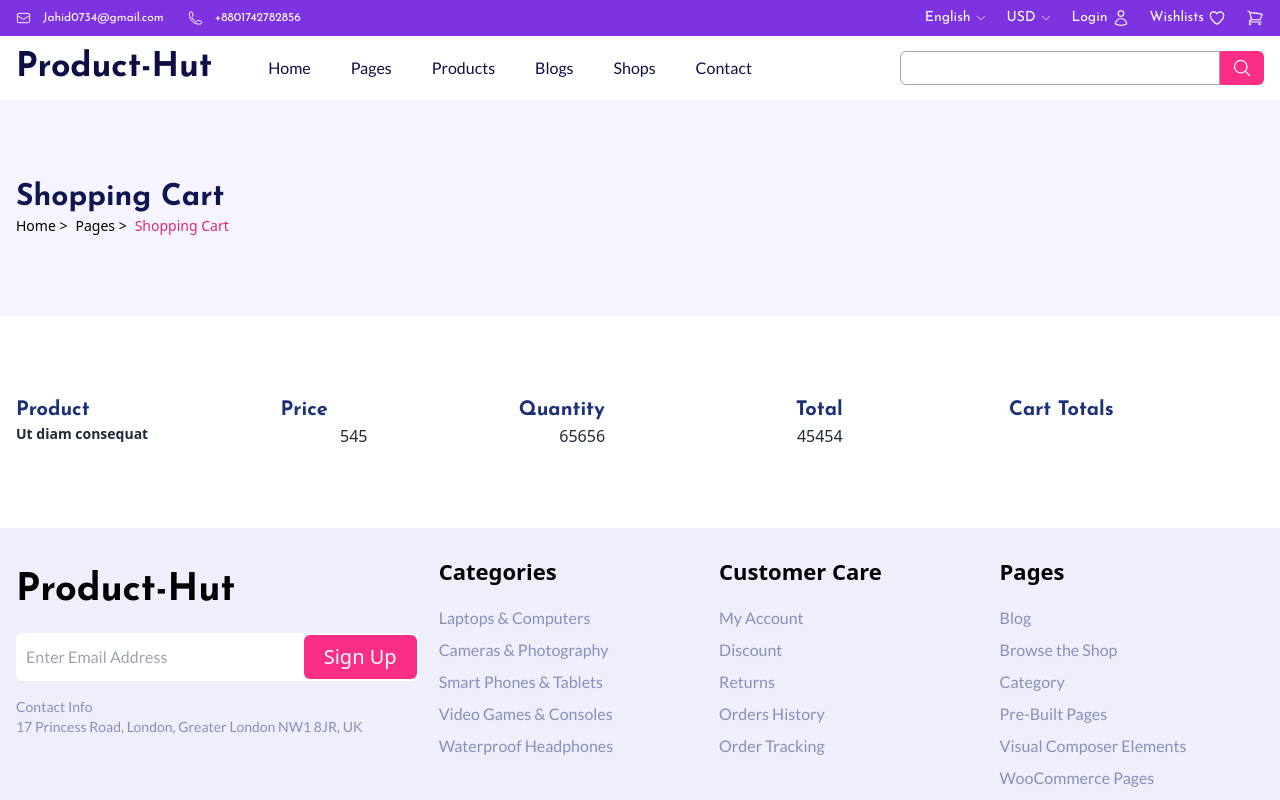
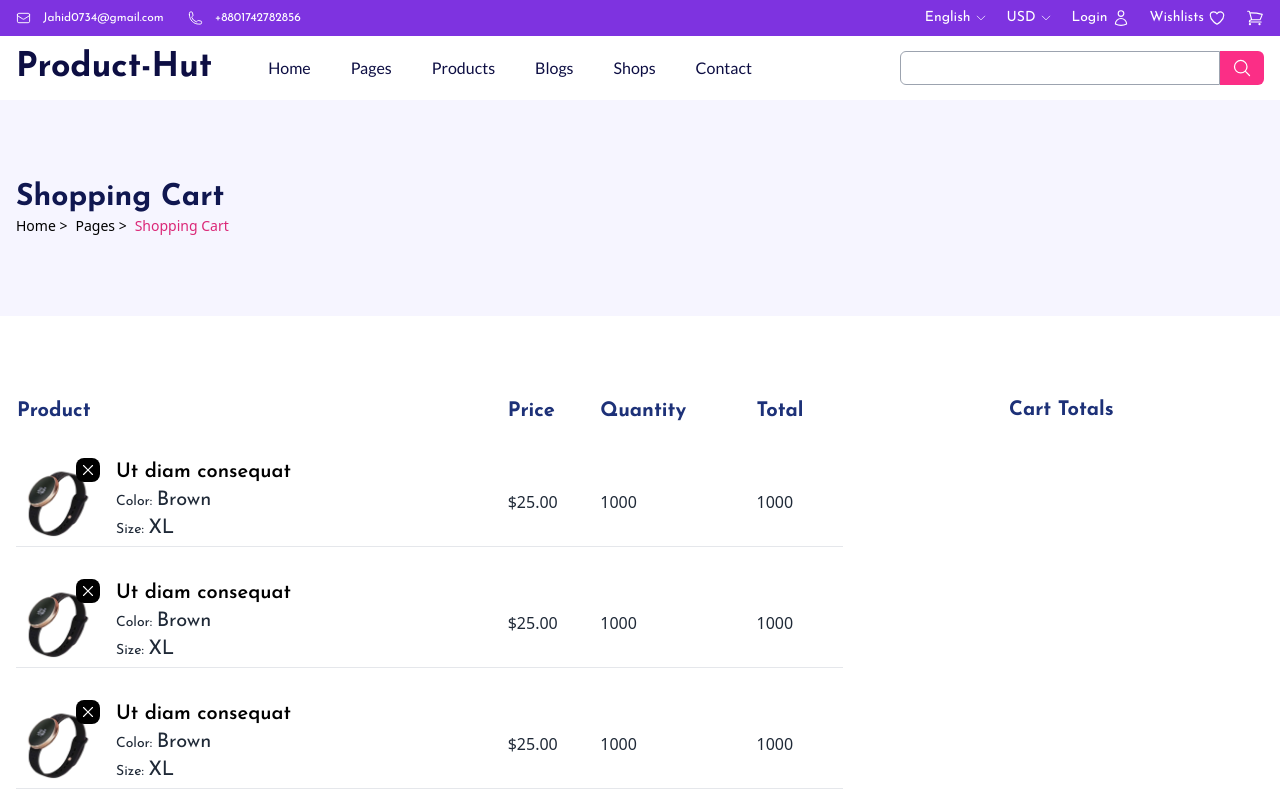
Before and after one commit to Hasan0734/product-hut, a Next.js app: page /shopping-cart in a window 1280 px wide. Built offline with nearby package versions, Linux system fonts and the light colour scheme.

Commit message:
added shoppin cart table

```diff
--- a/components/Navbar/SearchBox.tsx
+++ b/components/Navbar/SearchBox.tsx
@@ -6,8 +6,12 @@ function SearchBox() {
     return (
         <div className='hidden lg:block'>
             <div className='flex'>
-              <input className='border-gray-400 border bg-white rounded-l-md px-2 py-1 lg:w-[320px] focus:outline-pink-600 focus:outline focus:outline-1' type="text" />
-              <button className='bg-[#FB2E86] px-3 py-1 rounded-r-md'><MagnifyingGlassIcon width={20} color="#fff" /></button>
+                <input className='border-gray-400 border bg-white focus:outline-none
+               rounded-l-md px-2 py-1 lg:w-[320px]
+              ' type="text" />
+                <button className='bg-[#FB2E86] px-3 py-1 rounded-r-md'>
+                    <MagnifyingGlassIcon width={20} color="#fff" />
+                </button>
             </div>
         </div>
     )
--- a/components/ProductDetails/ProductImages.tsx
+++ b/components/ProductDetails/ProductImages.tsx
@@ -24,7 +24,7 @@ const ProductImages = () => {
             </div>
             <div className='order-1  flex items-center justify-center
                     xl:order-2 h-[350px] md:h-[450px]  w-full xl:w-[450px]'>
-                <img className='w-full sm:w-3/5 lg:w-3/4 h-full' src={image} alt="product images" />
+                <img className='w-full sm:w-3/5 lg:w-3/4 xl:w-full h-full' src={image} alt="product images" />
             </div>
         </div>
     );
--- a/pages/shopping-cart.tsx
+++ b/pages/shopping-cart.tsx
@@ -1,4 +1,6 @@
+import { XMarkIcon } from '@heroicons/react/24/solid';
 import Head from 'next/head';
+import Link from 'next/link';
 import React from 'react';
 import Layout from '../components/Layout/Layout';
 import PageLocation from '../components/PageLocation/PageLocation';
@@ -30,13 +32,114 @@ const index = () => {
                         </ul>
                     </div>
                 </PageLocation>
-
                 <main>
                     <section className='py-20'>
                         <div className='container px-4 mx-auto'>
                             <div className='grid grid-cols-1 lg:grid-cols-3 gap-4'>
                                 <div className='col-span-2'>
-                                    <div>
+                                    <table className='w-full'>
+                                        <thead>
+                                            <tr>
+                                                <td className='josefin-font text-xl font-bold text-[#1D3178]'>Product</td>
+                                                <td className='josefin-font text-xl font-bold text-[#1D3178]'>Price</td>
+                                                <td className='josefin-font text-xl font-bold text-[#1D3178]'>Quantity</td>
+                                                <td className='josefin-font text-xl font-bold text-[#1D3178]'>Total</td>
+                                            </tr>
+                                        </thead>
+                                        <tbody className="">
+                                            <tr className='border-b mt-5'>
+                                                <td className='flex pt-8 gap-4'>
+                                                    <div className='w-[83px] h-[87px] py-2 relative'>
+                                                        <img className='w-full h-full' src="/assets/products/1.png" alt="" />
+                                                        <div className='absolute top-0 right-0'>
+                                                            <button className='bg-black text-white rounded-lg p-[3px]'>
+                                                                <XMarkIcon width={18} />
+                                                            </button>
+                                                        </div>
+                                                    </div>
+                                                    <div>
+                                                        <Link href={"/"} legacyBehavior>
+                                                            <a className='text-xl josefin-font text-black  font-semibold hover:underline cursor-pointer'>
+                                                                Ut diam consequat
+                                                            </a>
+                                                        </Link>
+                                                        <p className='josefin- josefin-font text-sm'>Color: <span className='text-xl '>Brown</span></p>
+                                                        <p className='josefin-font text-sm'>Size: <span className='text-xl '>XL</span></p>
+                                                    </div>
+                                                </td>
+                                                <td className='pt-8'>
+                                                    $25.00
+                                                </td>
+                                                <td className='pt-8'>
+                                                    1000
+                                                </td>
+                                                <td className='pt-8'>
+                                                    1000
+                                                </td>
+                                            </tr>
+                                            <tr className='border-b mt-5'>
+                                                <td className='flex pt-8 gap-4'>
+                                                    <div className='w-[83px] h-[87px] py-2 relative'>
+                                                        <img className='w-full h-full' src="/assets/products/1.png" alt="" />
+                                                        <div className='absolute top-0 right-0'>
+                                                            <button className='bg-black text-white rounded-lg p-[3px]'>
+                                                                <XMarkIcon width={18} />
+                                                            </button>
+                                                        </div>
+                                                    </div>
+                                                    <div>
+                                                        <Link href={"/"} legacyBehavior>
+                                                            <a className='text-xl josefin-font text-black  font-semibold hover:underline cursor-pointer'>
+                                                                Ut diam consequat
+                                                            </a>
+                                                        </Link>
+                                                        <p className='josefin- josefin-font text-sm'>Color: <span className='text-xl '>Brown</span></p>
+                                                        <p className='josefin-font text-sm'>Size: <span className='text-xl '>XL</span></p>
+                                                    </div>
+                                                </td>
+                                                <td className='pt-8'>
+                                                    $25.00
+                                                </td>
+                                                <td className='pt-8'>
+                                                    1000
+                                                </td>
+                                                <td className='pt-8'>
+                                                    1000
+                                                </td>
+                                            </tr>
+                                            <tr className='border-b mt-5'>
+                                                <td className='flex pt-8 gap-4'>
+                                                    <div className='w-[83px] h-[87px] py-2 relative'>
+                                                        <img className='w-full h-full' src="/assets/products/1.png" alt="" />
+                                                        <div className='absolute top-0 right-0'>
+                                                            <button className='bg-black text-white rounded-lg p-[3px]'>
+                                                                <XMarkIcon width={18} />
+                                                            </button>
+                                                        </div>
+                                                    </div>
+                                                    <div>
+                                                        <Link href={"/"} legacyBehavior>
+                                                            <a className='text-xl josefin-font text-black  font-semibold hover:underline cursor-pointer'>
+                                                                Ut diam consequat
+                                                            </a>
+                                                        </Link>
+                                                        <p className='josefin- josefin-font text-sm'>Color: <span className='text-xl '>Brown</span></p>
+                                                        <p className='josefin-font text-sm'>Size: <span className='text-xl '>XL</span></p>
+                                                    </div>
+                                                </td>
+                                                <td className='pt-8'>
+                                                    $25.00
+                                                </td>
+                                                <td className='pt-8'>
+                                                    1000
+                                                </td>
+                                                <td className='pt-8'>
+                                                    1000
+                                                </td>
+                                            </tr>
+                                        </tbody>
+                                    </table>
+                                    {/* <div>
                                         <ul className='flex justify-between gap-3'>
                                             <li className='josefin-font text-xl font-bold text-[#1D3178]'>Product</li>
                                             <li className='josefin-font text-xl font-bold text-[#1D3178] '>Price</li>
@@ -62,7 +165,7 @@ const index = () => {
                                         <div>
                                             45454
                                         </div>
-                                    </div>
+                                    </div> */}
                                 </div>
                                 <div className='col-span-1'>
                                     <h2 className='josefin-font text-xl font-bold text-[#1D3178] text-center'>Cart Totals</h2>
```
Lines whose indentation alone changed are shown as unchanged.
